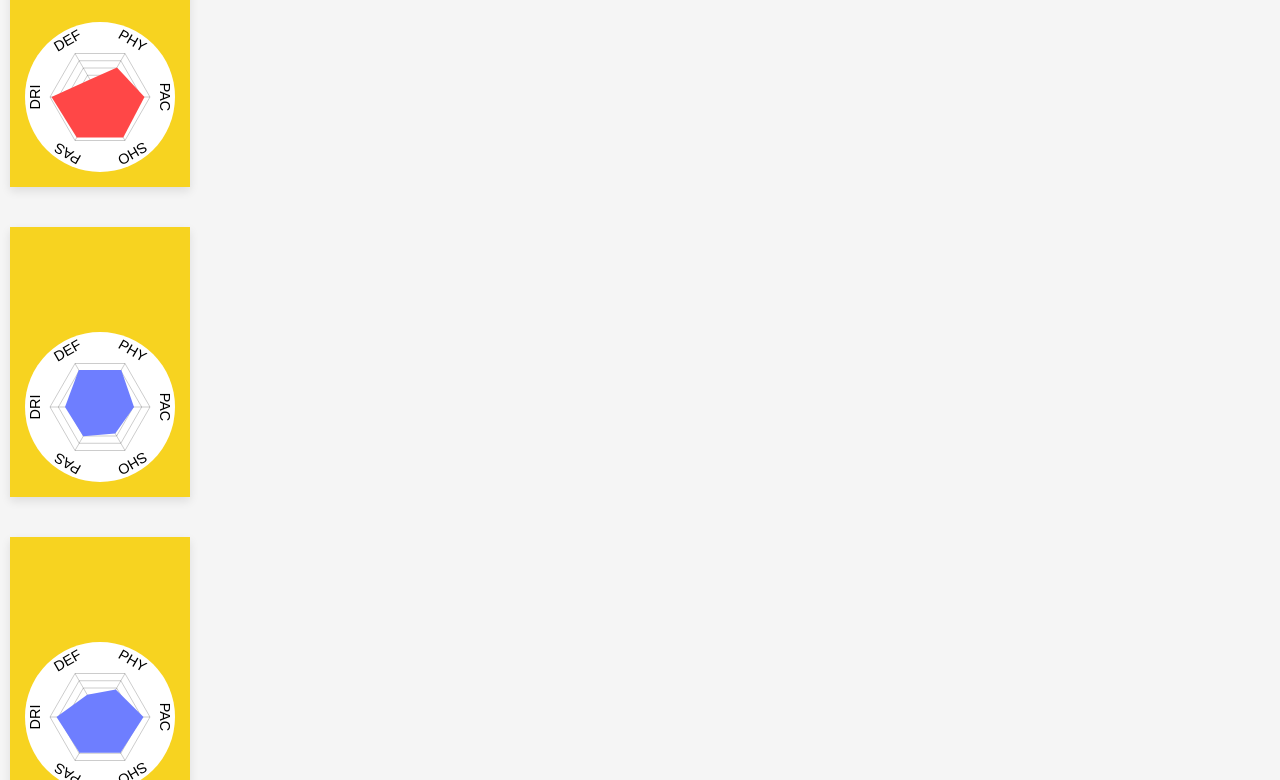
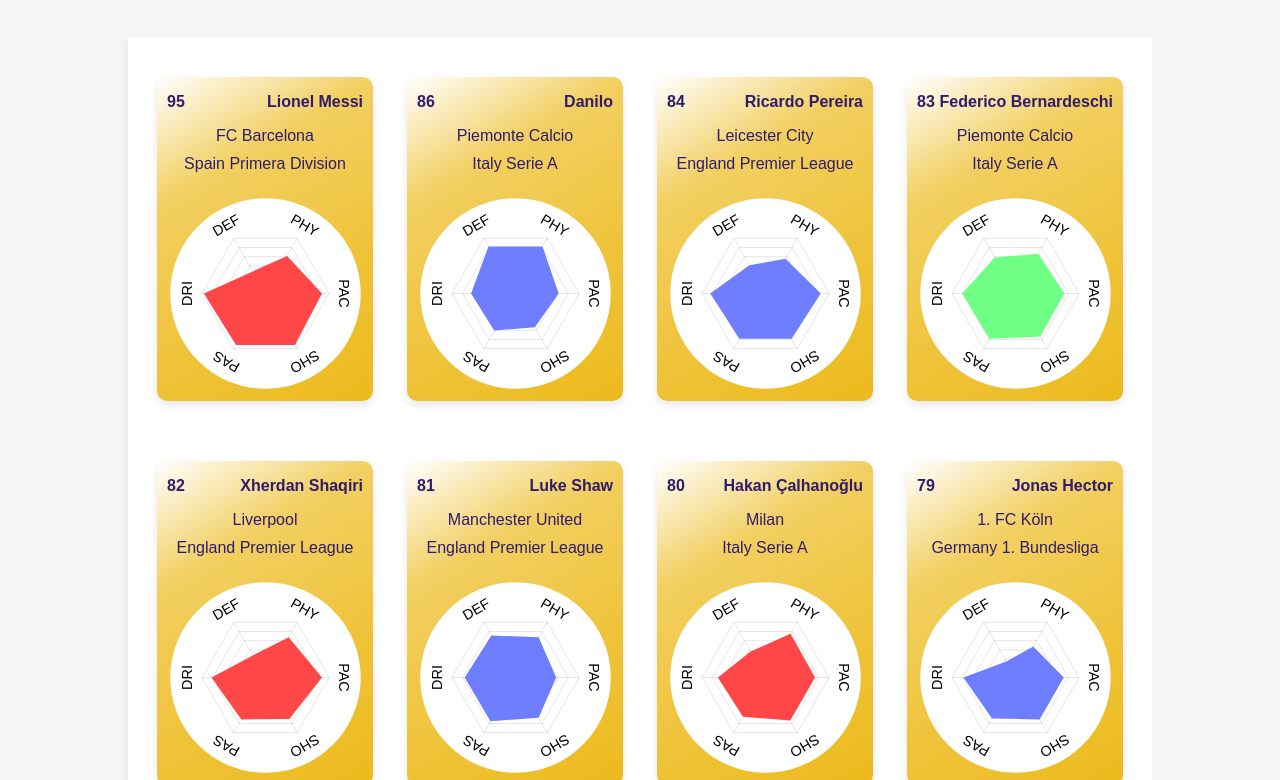
Before and after one commit to jiaranda/infovis-hito-2, a plain HTML site: page index.html in a window 1280 px wide. Shown: the part 83-863 px from the top of the page. Drawn offline with nearby package versions, Linux system fonts and the light colour scheme.

Commit message:
✨ cards ready

```diff
--- a/card.js
+++ b/card.js
@@ -2,11 +2,19 @@ const createCard = async ({ data, baseElement, id }) => {
   const ratingColor = getRatingColor(parseInt(data.RATING, 10));
   const card = baseElement
     .append("div")
-    .attr("class", "card")
     .attr("id", `card-${id}`)
-    .style("background", ratingColor);
+    .attr("class", `${ratingColor}-card card`);
 
   const cardData = card.append("div").attr("class", "card-data");
+  const cardTitle = cardData.append("div").attr("class", "card-title");
+  const cardDescription = cardData.append("div").attr("class", "card-desc");
+  cardTitle.append("p").attr("class", "rating mid-bold").text(data.RATING);
+  cardTitle.append("p").attr("class", "player-name mid-bold").text(data.NAME);
+  cardDescription
+    .append("p")
+    .attr("class", "player-desc, player-club")
+    .text(data.CLUB);
+  cardDescription.append("p").attr("class", "player-desc").text(data.LEAGUE);
 
   const chartContiner = card.append("div").attr("class", "chart-container");
   await createSpiderChart({
--- a/index.html
+++ b/index.html
@@ -15,6 +15,17 @@
     <title>Hito 2 Javier Aranda</title>
   </head>
   <body>
+    <div id="main-container">
+      <div id="title-container">
+        <h1>Hito 2 Javier Aranda</h1>
+      </div>
+      <div id="content-container">
+        <div id="left-bar"></div>
+        <div id="content">
+          <div class="subcontent"><div class="cards-container"></div></div>
+        </div>
+      <div id="right-bar"></div>
+    </div>
     <script src="script.js"></script>
   </body>
 </html>
--- a/script.js
+++ b/script.js
@@ -1,10 +1,11 @@
 const main = async () => {
   const data = await loadData("data/fifa_20_data.csv");
-  const body = d3.select("body");
+  const body = d3.select(".cards-container");
+  const SKIP = 70;
 
   for (let i = 0; i < data.length - 1; i++) {
     await createCard({ data: data[i], baseElement: body, id: i });
-    i += 70;
+    i += SKIP;
   }
 };
 
--- a/spider-chart.js
+++ b/spider-chart.js
@@ -1,7 +1,7 @@
 // código basado en
 // https://observablehq.com/@piyush078/03-the-numbers-decide-the-paths-hybrid-charts-2
 
-const ZOOM = 20;
+const ZOOM = 23;
 
 const width = ZOOM * 9;
 const height = ZOOM * 9;
@@ -86,7 +86,7 @@ const createBlocks = (svg, paths) => {
     .classed("block", true)
     .append("path")
     .attr("d", (d, i) => paths[i])
-    .style("stroke", "rgba(0,0,0,0.2)")
+    .style("stroke", "rgba(0,0,0,0.1)")
     .style("fill", (d, i) => (i ? "transparent" : "#dbdbcd"));
   return blocks;
 };
@@ -97,7 +97,7 @@ const createDiagonal = (svg) => {
     diagonal
       .append("path")
       .attr("d", pathToPoint(i, 0, i, sideLength))
-      .style("stroke", "rgba(0,0,0,0.2)");
+      .style("stroke", "rgba(0,0,0,0.1)");
   });
   return diagonal;
 };
@@ -162,8 +162,6 @@ const createAxes = (svg) => {
 };
 
 const getPositionColor = (position) => {
-  console.log("---------------");
-  console.log(position);
   if (["CB", "RB", "LB", "LWB", "RWB"].includes(position))
     return positionColors.defense;
   if (["CM", "CAM", "CDM", "LM", "RM"].includes(position))
@@ -173,9 +171,9 @@ const getPositionColor = (position) => {
 };
 
 const getRatingColor = (rating) => {
-  if (75 <= rating && rating <= 99) return ratingColors.gold;
-  if (65 <= rating && rating < 75) return ratingColors.silver;
-  if (1 <= rating && rating < 65) return ratingColors.bronze;
+  if (75 <= rating && rating <= 99) return "gold";
+  if (65 <= rating && rating < 75) return "silver";
+  if (1 <= rating && rating < 65) return "bronze";
 };
 
 const createSpiderChart = async (params) => {
@@ -184,8 +182,6 @@ const createSpiderChart = async (params) => {
   const preparedData = prepareData(data);
   const scale = d3.scaleLinear().domain([0, 100]).range([0, sideLength]);
   const positionColor = getPositionColor(data.POSITION);
-  console.log(data.POSITION);
-  console.log(positionColor);
 
   // draw spiderchart
   const svg = baseElement
--- a/styles.css
+++ b/styles.css
@@ -1,11 +1,11 @@
 :root {
   --main-title-color: #6b30ca;
-  --main-background-base: rgb(55, 0, 148);
+  --main-background-base: rgb(126, 0, 255);
   --main-background-gradient: linear-gradient(
-    90deg,
-    rgba(55, 0, 148, 1) 0%,
-    rgba(107, 48, 202, 1) 36%,
-    rgba(246, 160, 255, 1) 89%
+    211deg,
+    rgba(126, 0, 255, 1) 0%,
+    rgba(167, 1, 255, 1) 45%,
+    rgba(222, 0, 255, 1) 93%
   );
 }
 
@@ -67,34 +67,101 @@ body {
 }
 
 .cards-container {
-  background-color: #f5f5f5;
+  background-color: inherit;
   display: flex;
+  flex-direction: row;
   flex-wrap: wrap;
   justify-content: space-evenly;
 }
 
 .card {
   background-color: #fff;
+  /* box-shadow: 0px 0px 22px 3px rgba(0, 0, 0, 0.36); */
   box-shadow: 0 4px 9px 0 rgba(15, 15, 17, 0.1);
-  margin-bottom: 40px;
-  margin-left: 10px;
-  margin-right: 10px;
-  text-align: justify;
+  margin-bottom: 30px;
+  margin-top: 30px;
+  margin-left: 15px;
+  margin-right: 15px;
   padding: 0;
-  flex: 1 1 25%;
-  width: 180px;
+  height: 324px;
+  min-height: 324px;
+  max-height: 324px;
+  width: 216px;
+  min-width: 216px;
+  max-width: 216px;
   display: flex;
   flex-direction: column;
   align-items: center;
-  justify-content: center;
+  justify-content: space-between;
+  border-radius: 10px;
+}
+
+.gold-card {
+  background: rgb(255, 255, 255);
+  background: linear-gradient(
+    149deg,
+    rgba(255, 255, 255, 1) 0%,
+    rgba(242, 207, 96, 1) 29%,
+    rgba(239, 195, 58, 1) 65%,
+    rgba(237, 186, 28, 1) 100%
+  );
+}
+
+.silver-card {
+  background: rgb(255, 255, 255);
+  background: linear-gradient(
+    149deg,
+    rgba(255, 255, 255, 1) 0%,
+    rgba(204, 204, 204, 1) 37%,
+    rgba(164, 164, 164, 1) 78%,
+    rgba(112, 112, 112, 1) 100%
+  );
+}
+
+.bronze-card {
+  background: rgb(205, 127, 50);
+  background: linear-gradient(
+    347deg,
+    rgba(205, 127, 50, 1) 0%,
+    rgba(217, 149, 82, 1) 43%,
+    rgba(217, 171, 125, 1) 56%,
+    rgba(255, 255, 255, 1) 100%
+  );
+}
+
+.card-data {
+  box-sizing: border-box;
+  height: 35%;
+  width: 100%;
+  padding-left: 10px;
+  padding-right: 10px;
+}
+
+.card-desc .player-desc {
+  box-sizing: border-box;
+  margin: 0;
+  text-align: center;
+}
+
+.player-club {
+  margin: 0;
+  margin-bottom: 10px;
+  text-align: center;
 }
 
 .chart-container {
-  height: 180px;
+  box-sizing: border-box;
+  height: 65%;
+  display: flex;
+  justify-content: flex-end;
 }
 
-.card-data {
-  height: 90px;
+.card-title {
+  box-sizing: border-box;
+  display: flex;
+  flex-direction: row;
+  justify-content: space-between;
+  width: 100%;
 }
 
 .subcontent .title {
```
